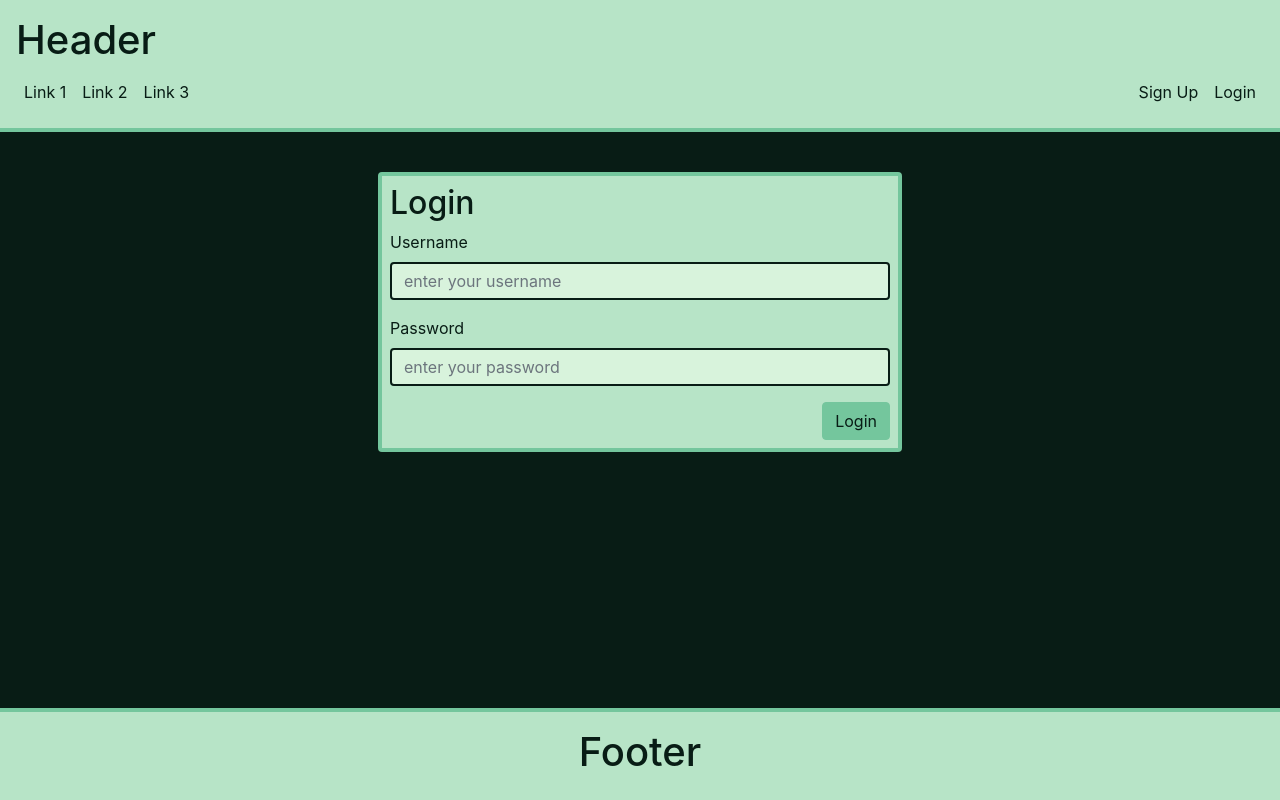
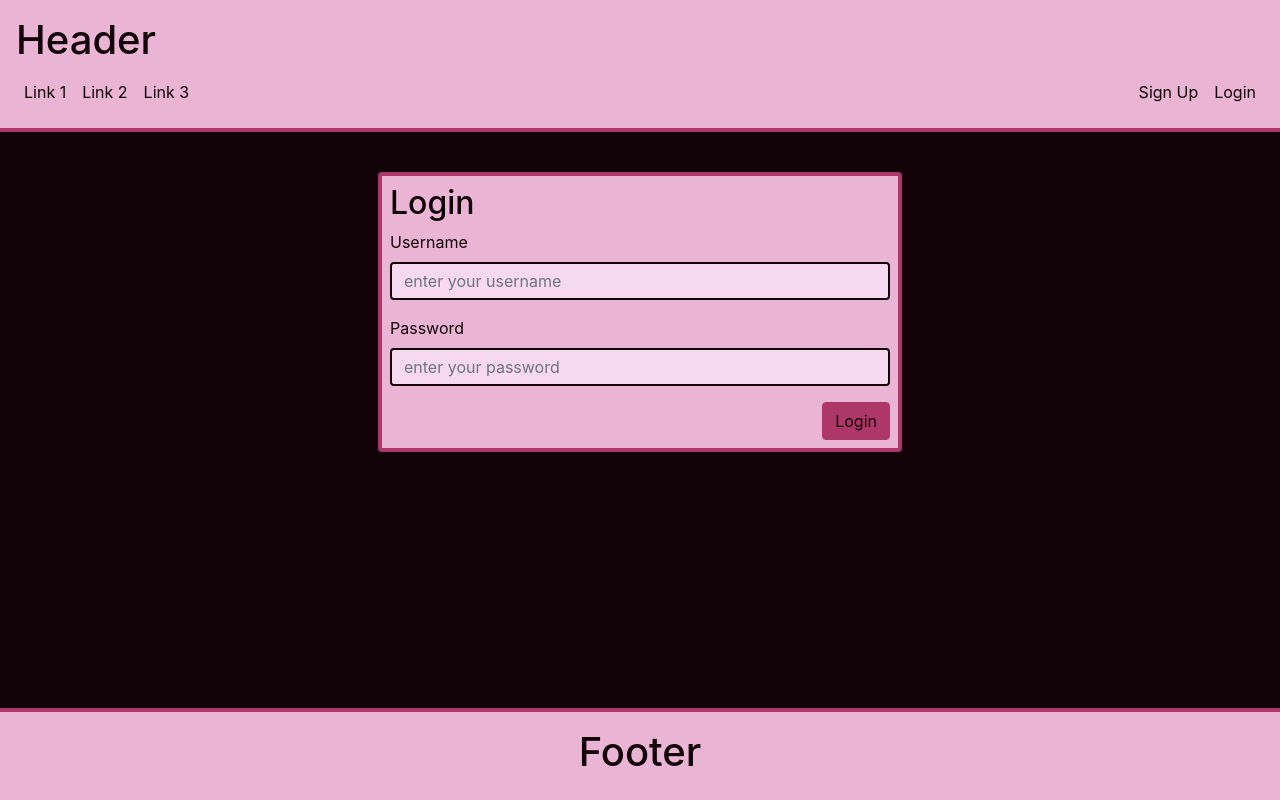
Before and after one commit to loneJogger/recurve, a React (Create React App) app in the folder frontend/recurve-frontend/: page / in a window 1280 px wide. Built offline with nearby package versions, Linux system fonts and the light colour scheme.

Commit message:
added monocromatic pink/black scheme

```diff
--- a/frontend/recurve-frontend/src/App.css
+++ b/frontend/recurve-frontend/src/App.css
@@ -6,18 +6,18 @@ body {
   height: 100%;
   margin: 0;
   padding: 0;
-  background: #081c15;
+  background: #110307;
 }
 
 h1 {
-  color: #081c15;
+  color: #110307;
 }
 
 a {
-  color: #081c15;
+  color: #110307;
   text-decoration: none;
 }
 
 a:hover {
-  color: #1b4332;
+  color: #86284f;
 }
--- a/frontend/recurve-frontend/src/components/Footer.js
+++ b/frontend/recurve-frontend/src/components/Footer.js
@@ -13,8 +13,8 @@ const Footer = () => {
 export default Footer
 
 const FooterBox = styled.div`
-background: #b7e4c7;
-border-top: 4px solid #74c69d;
+background: #eab4d5;
+border-top: 4px solid #ad3768;
 margin-top: 32px;
 padding: 16px;
 display: flex;
--- a/frontend/recurve-frontend/src/components/Header.js
+++ b/frontend/recurve-frontend/src/components/Header.js
@@ -31,8 +31,8 @@ const Header = (props) => {
 export default Header
 
 const HeaderBox = styled.div`
-  background: #b7e4c7;
-  border-bottom: 4px solid #74c69d;
+  background: #eab4d5;
+  border-bottom: 4px solid #ad3768;
   margin-bottom: 32px;
   padding: 16px;
   display: flex;
--- a/frontend/recurve-frontend/src/components/Login.js
+++ b/frontend/recurve-frontend/src/components/Login.js
@@ -52,20 +52,20 @@ export default Login
 const LoginBox = styled.div`
   padding: 8px;
   margin: 8px;
-  border: 4px solid #74c69d;
+  border: 4px solid #ad3768;
   border-radius: 4px;
-  background: #b7e4c7;
-  color: #081c15;
+  background: #eab4d5;
+  color: #110307;
 `
 
 const loginInput = {
-  background: '#d8f3dc',
-  border: '2px solid #081c15',
-  color: '#1b4332'
+  background: '#f6d8f0',
+  border: '2px solid #110307',
+  color: '#5a1b33'
 }
 
 const loginButton = {
-  backgroundColor: '#74c69d',
-  borderColor: '#74c69d',
-  color: '#081c15'
+  backgroundColor: '#ad3768',
+  borderColor: '#ad3768',
+  color: '#110307'
 }
```
Also changed, not shown: 1 other file (tests, documents, lock files or other folders).
